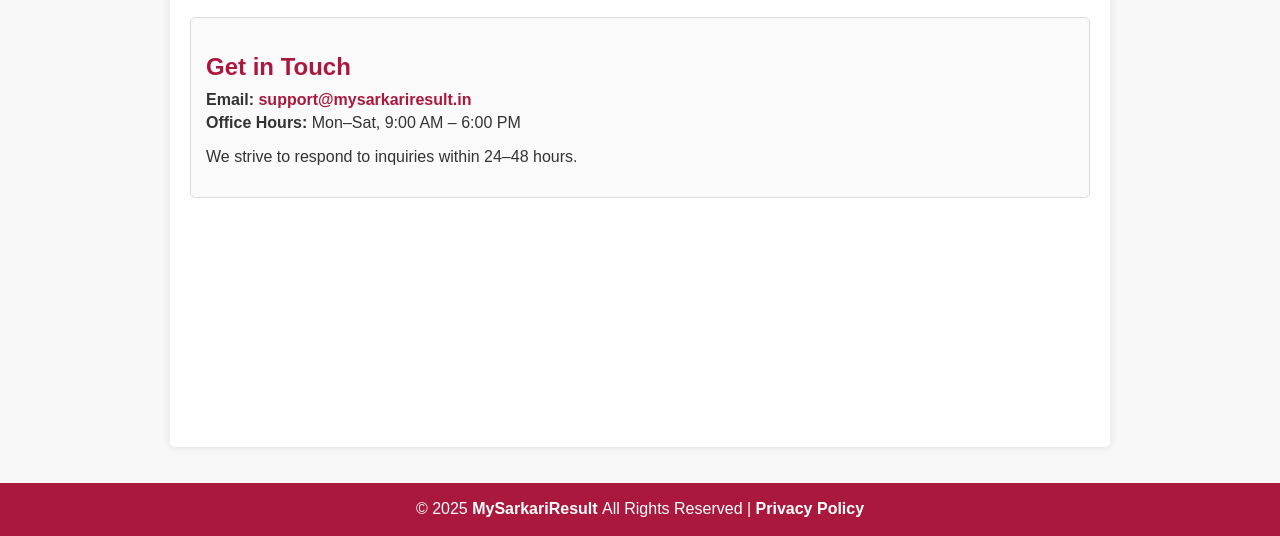
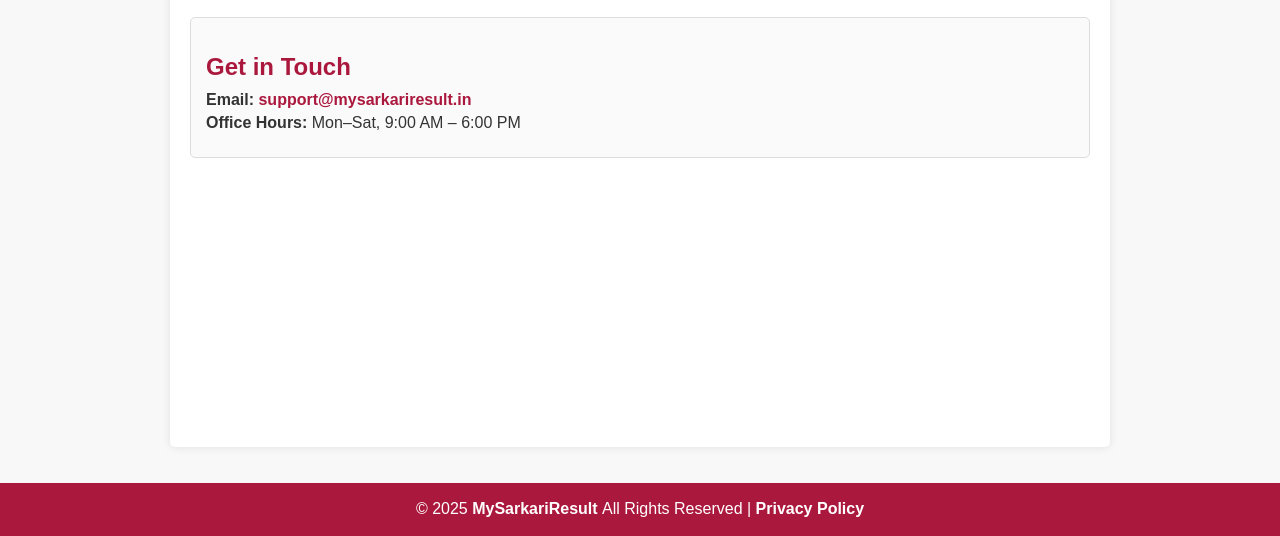
Before and after one commit to er-piyush-kumar/MySarkariResult, a plain HTML site: page Contact Us/contact.html in a window 1280 px wide. Shown: the part 264-800 px from the top of the page. Drawn offline with Linux system fonts and the light colour scheme.

Commit message:
Update contact.html

```diff
--- a/Contact Us/contact.html
+++ b/Contact Us/contact.html
@@ -33,7 +33,6 @@
         <li><strong>Email:</strong> <a href="mailto:support@mysarkariresult.in">support@mysarkariresult.in</a></li>
         <li><strong>Office Hours:</strong> Mon–Sat, 9:00 AM – 6:00 PM</li>
       </ul>
-      <p>We strive to respond to inquiries within 24–48 hours.</p>
     </section>
   </main>
 
```
